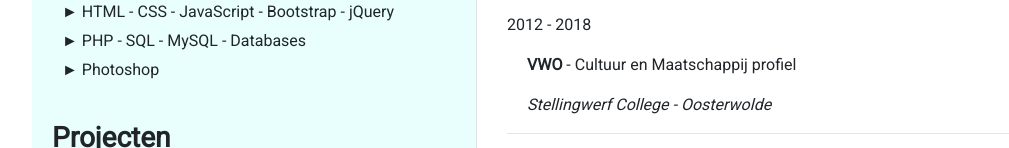
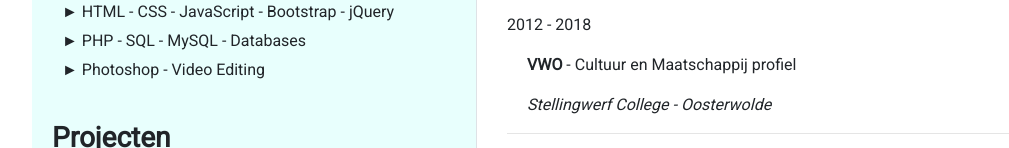
Before and after one commit to Guerzoniansus/guerzoniansus.github.io, a plain HTML site: page CV.html in a window 1280 px wide. Shown: the part 508-656 px from the top of the page, without its empty margins (53-1062 px from the left). Drawn offline with nearby package versions, Linux system fonts and the light colour scheme.

Commit message:
Added video editing

```diff
--- a/CV.html
+++ b/CV.html
@@ -36,7 +36,7 @@
                         <p>► Git - UML - Scrum / Agile - Onderzoek</p>
                         <p>► HTML - CSS - JavaScript - Bootstrap - jQuery</p>
                         <p>► PHP - SQL - MySQL - Databases</p>
-                        <p>► Photoshop</p>
+                        <p>► Photoshop - Video Editing</p>
                     </div>
                     <br>
                     <h3><p><strong>Projecten</strong></p></h3>
```
